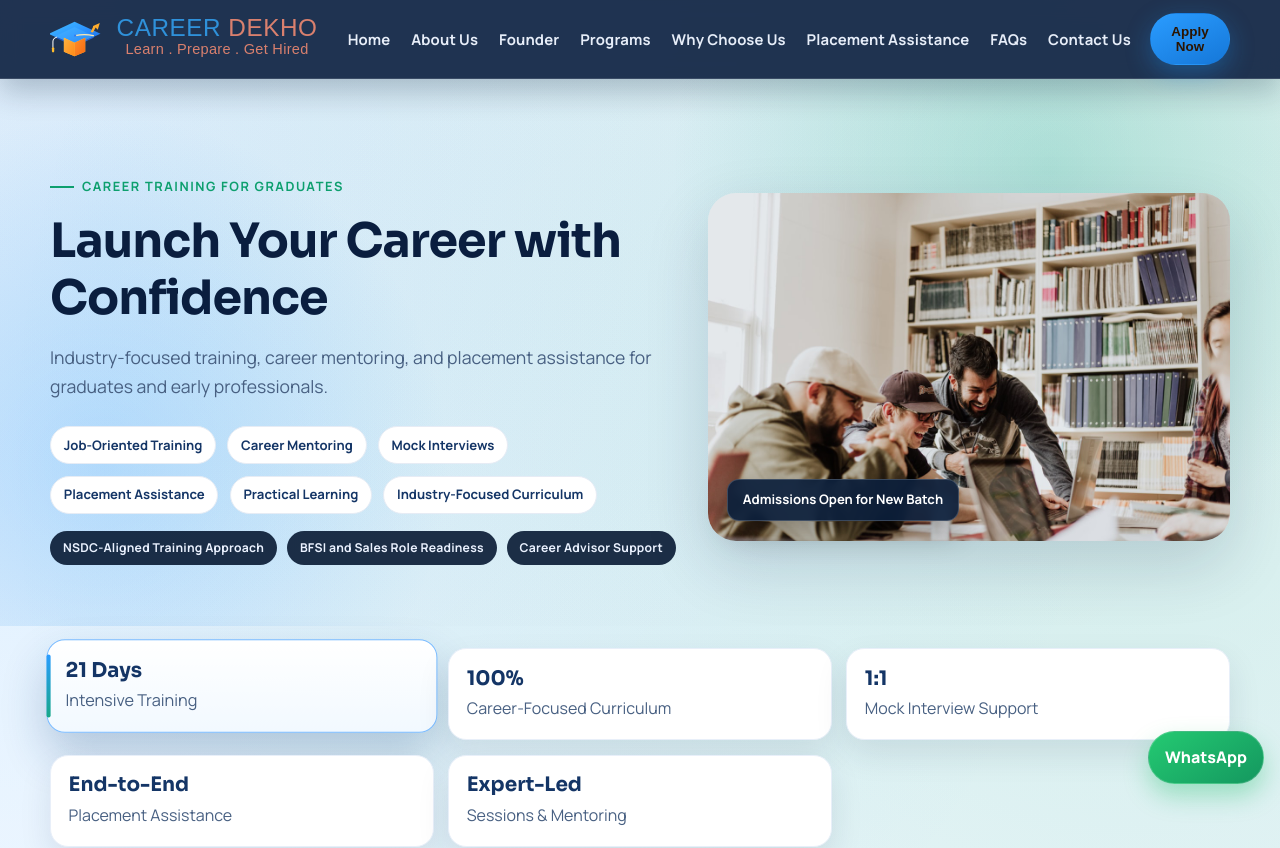
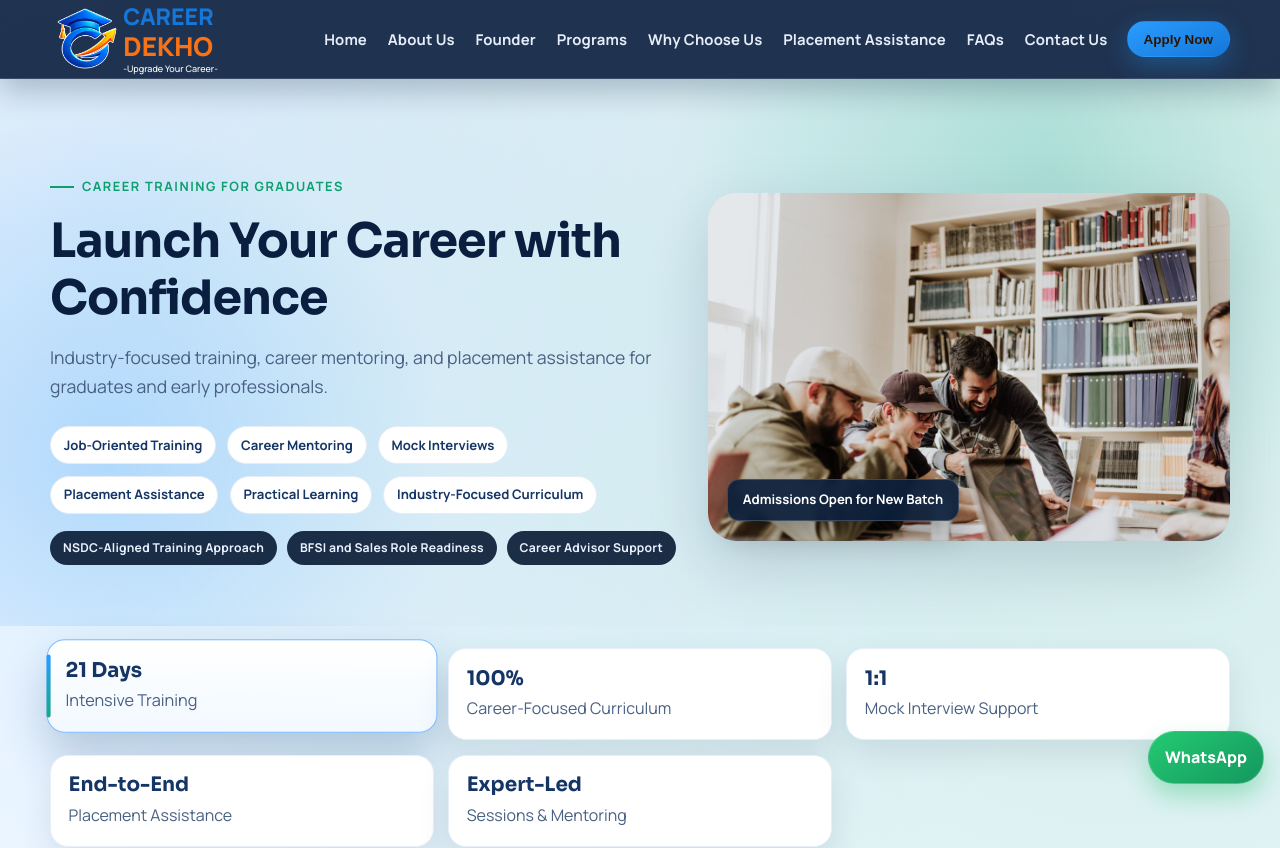
Before and after one commit to ShivamRajeev/edtech, a React (Vite) app: page / in a window 1280 px wide. Shown: the top 848 px of the page. Built offline with nearby package versions, Linux system fonts and the light colour scheme; no server answers.

Commit message:
final logo

```diff
--- a/src/components/Header.jsx
+++ b/src/components/Header.jsx
@@ -1,8 +1,7 @@
 import { useState } from "react";
 import { Link, NavLink } from "react-router-dom";
 import { navLinks } from "../data/siteData";
-import brandMark from "../assets/career-dekho-mark.svg";
-import brandLogo from "../assets/career-dekho-wordmark.svg";
+import logo from "/images/logo.webp";
 
 export default function Header({ onApplyNow }) {
   const [open, setOpen] = useState(false);
@@ -11,8 +10,12 @@ export default function Header({ onApplyNow }) {
     <header className="site-header" id="top">
       <div className="container nav-wrap">
         <Link className="brand" to="/" aria-label="Career Dekho Home">
-          <img className="brand-mark-icon" src={brandMark} alt="" aria-hidden="true" />
-          <img className="brand-logo" src={brandLogo} alt="Career Dekho - Learn. Prepare. Get Hired" />
+          <img className="brand-logo" src={logo} alt="Career Dekho - Learn. Prepare. Get Hired" style={{ width: "70px", height: "auto" }} />
+          <div style={{ display: "flex", flexDirection: "column", justifyContent: "center" }}>
+            <span style={{ fontSize: "23px", fontWeight: "800", color: "#1577d8", lineHeight: "1.2" }}>CAREER</span>
+            <span style={{ fontSize: "26px", fontWeight: "800", color: "#f97316", lineHeight: "1.2" }}>DEKHO</span>
+            <span style={{ fontSize: "9px", fontWeight: "500", color: "#ffffff", lineHeight: "1.2", marginTop: "2px" }}>-Upgrade Your Career-</span>
+          </div>
         </Link>
 
         <button
```
Also changed, not shown: public/images/logo.webp (added).
